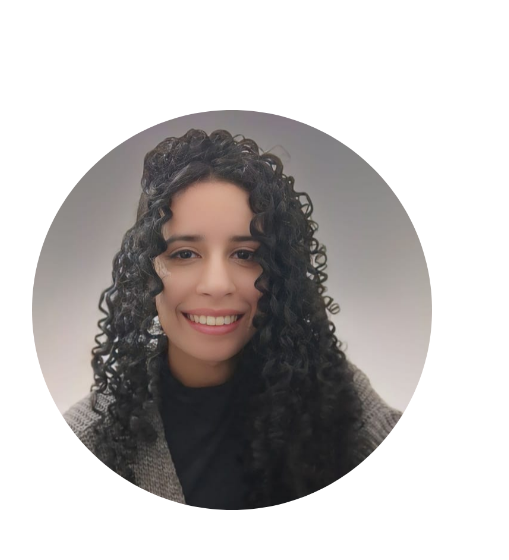
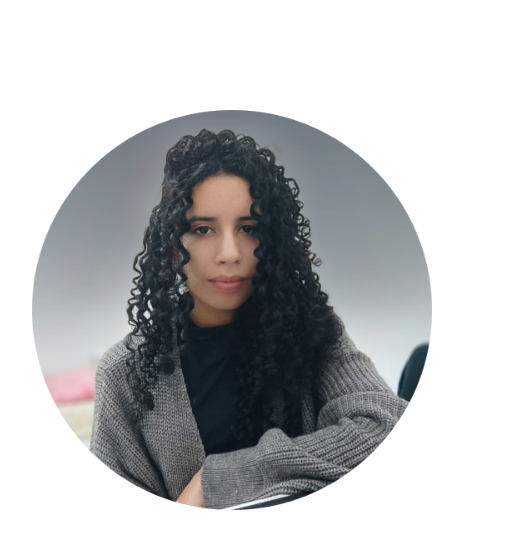
Before and after one commit to LayzaDev/My-Portfolio, a plain HTML site: page index.html in a window 1280 px wide. Shown: the part 174-734 px from the top of the page, 177-686 px from the left. Drawn offline with Linux system fonts and the light colour scheme.

Commit message:
Alteração img profile

```diff
--- a/index.html
+++ b/index.html
@@ -35,7 +35,7 @@
     </nav>
     <section id="profile">
       <div class="section__pic-container">
-        <img src="./assets/profile-1.png" alt="Perfil Layza Nauane" />
+        <img src="./assets/profile.png" alt="Perfil Layza Nauane" />
       </div>
       <div class="section__text">
         <h1 class="title">Layza Nauane</h1>
```
Also changed, not shown: assets/profile.png (added).
